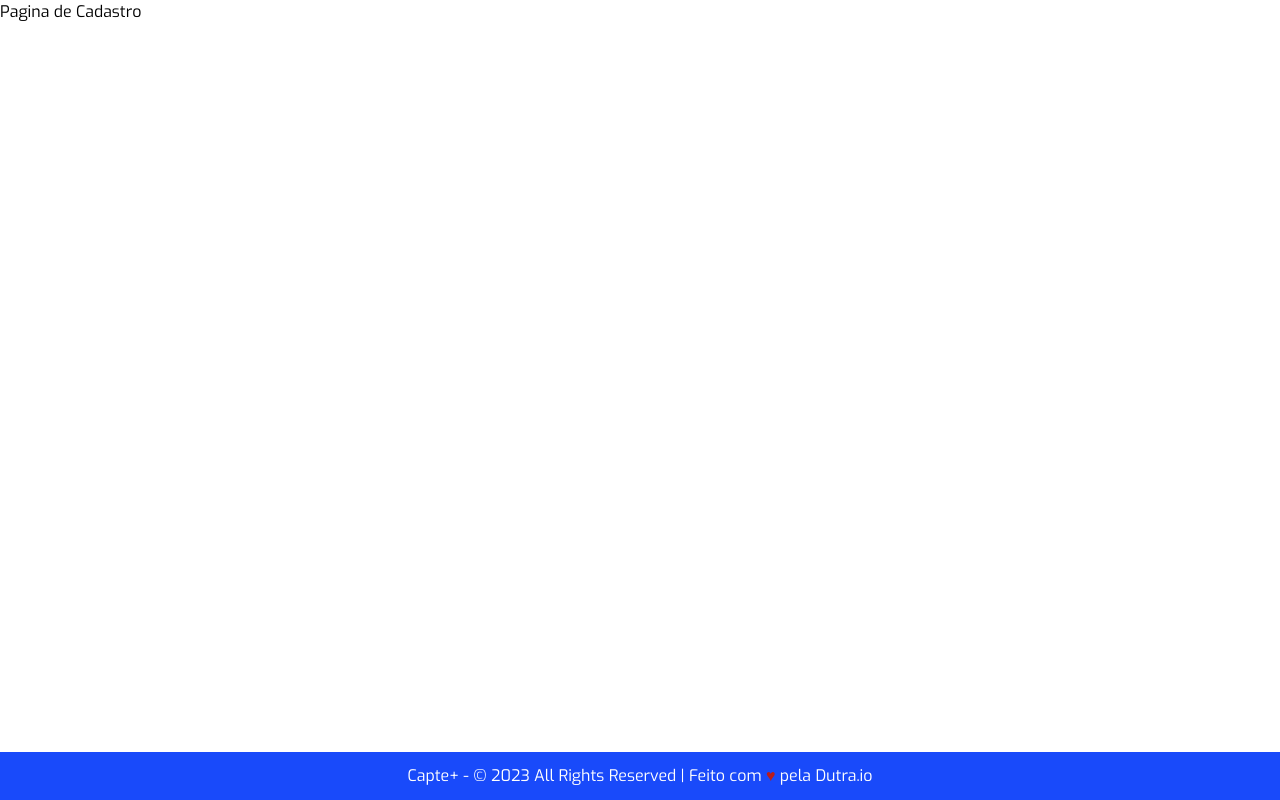
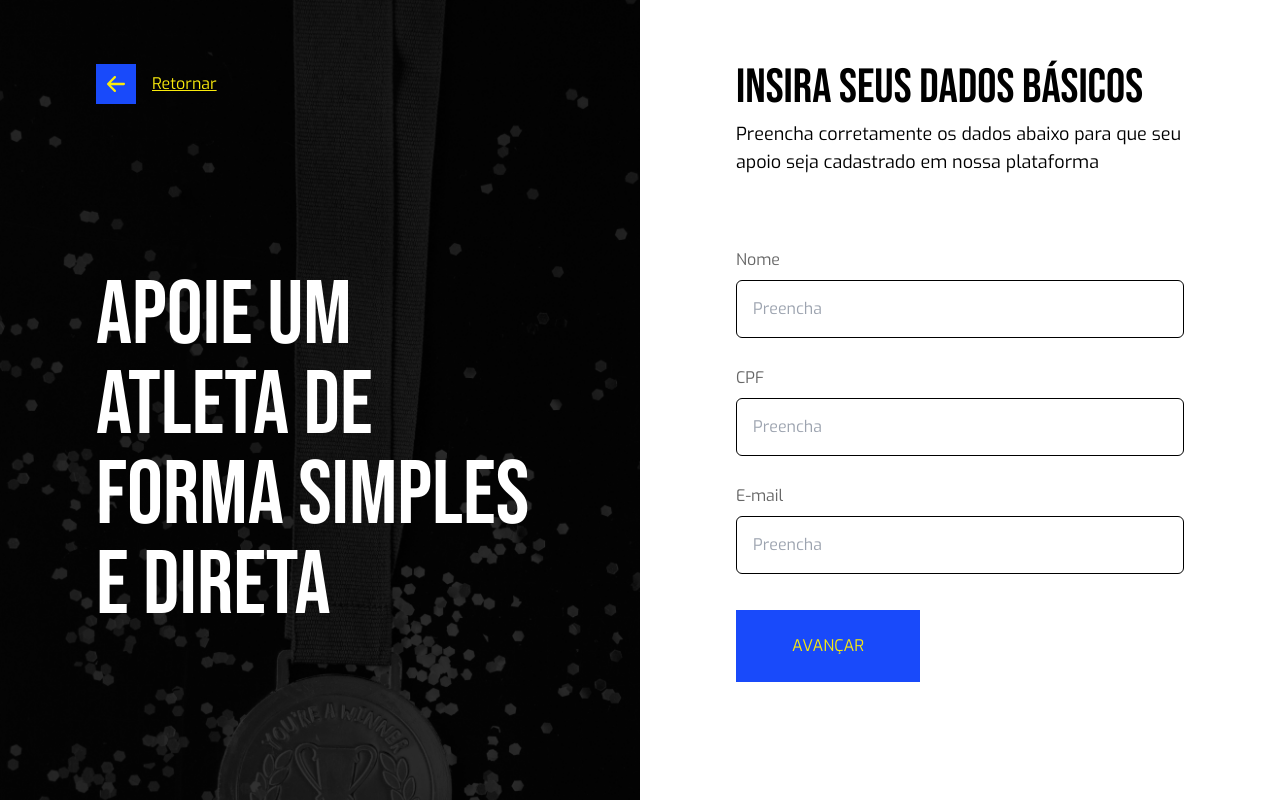
Before and after one commit to thiagojava/Captemais, a Next.js app: page /cadastro in a window 1280 px wide. Shown: the top 800 px of the page. Built offline with nearby package versions, Linux system fonts and the light colour scheme.

Commit message:
feat: cadastro ok

```diff
--- a/src/app/cadastro/page.tsx
+++ b/src/app/cadastro/page.tsx
@@ -1,9 +1,28 @@
+import Input from '@/components/Input'
 import React from 'react'
 
-export default function Cadastro() {
+export default function Apoio() {
   return (
-    <div>
-      <h1>Pagina de Cadastro</h1>
+    <div className="grid grid-cols-2 min-h-[1300px]">
+      <div className="bg-[url('/images/apoio-bg.png')] bg-no-repeat bg-cover py-16 px-24">
+        <div className="flex items-center">
+          <button className="p-5 bg-primary bg-[url('/images/arrow.svg')] bg-no-repeat bg-center"></button>
+          <a href="/" className="text-secondary text-base underline ml-4">Retornar</a>
+        </div>
+        <h1 className="text-[90px] leading-none font-title text-white mt-[167px]">Apoie um atleta de forma simples e direta</h1>
+      </div>
+
+      <section className="px-24 py-16">
+        <h2 className='text-5xl font-title'>Insira seus dados básicos</h2>
+        <p className="text-lg mt-2">Preencha corretamente os dados abaixo para que seu apoio seja cadastrado em nossa plataforma</p>
+
+        <form action="" className="mt-11 flex flex-col">
+          <Input label="Nome" placeholder="Preencha" type="text" id="nome" />
+          <Input label="CPF" type="text" placeholder="Preencha" id="cpf" />
+          <Input label="E-mail" type="text" placeholder="Preencha" id="email" />
+          <button className="py-6 px-14 bg-primary text-secondary uppercase hover:bg-secondary hover:text-primary ease-in-out duration-200 w-fit mt-9">Avançar</button>
+        </form>
+      </section>
     </div>
   )
 }
--- a/src/app/layout.tsx
+++ b/src/app/layout.tsx
@@ -13,7 +13,6 @@ export default function RootLayout({
 }) {
   const pathName = usePathname();
 
-  console.log(pathName)
   return (
     <html lang="pt-BR">
       <head>
@@ -21,7 +20,6 @@ export default function RootLayout({
         <link rel='icon' href='/favicon.ico' />
       </head>
       <body className={exo.className}>
-        {pathName === '/apoio' && (<div className="bg-[#060606] h-[1500px] w-[50%] absolute -z-10"></div>)}
         {pathName === '/' && (
           <div className="bg-[url('/images/banner.png')] bg-black bg-no-repeat bg-[center_top] min-h-[755px] block absolute -z-10 min-w-full"></div>
         )}
```
